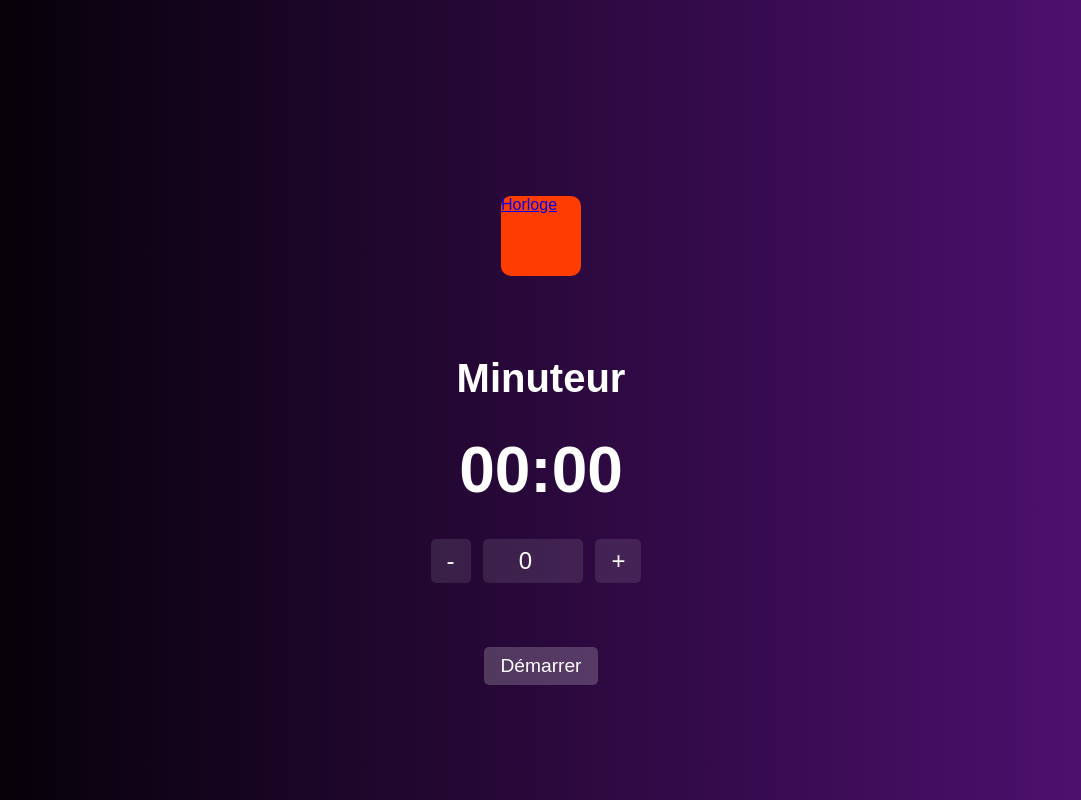
After one commit to Ibrahimpalisse/O-clock, a PHP site: page /minuteur/minuteur.php in a window 1280 px wide. The commit adds this page. Shown: the whole page, without its empty margins (99-1180 px from the left). Run offline with PHP 8.4, Linux system fonts and the light colour scheme.

Commit message:
j'ai fini le minuteur

```diff
--- /dev/null
+++ b/Nav/nav.php
@@ -0,0 +1,10 @@
+<nav>
+  <section class="choix">
+            <?php if(basename($_SERVER['PHP_SELF']) !== 'minuteur.php'): ?>
+                <div class="cont"><a href="./minuteur/minuteur.php">Minuteur</a></div>
+            <?php endif; ?>
+            <?php if(basename($_SERVER['PHP_SELF']) !== 'index.php'): ?>
+                <div class="cont"><a href="../index.php">Horloge</a></div>
+            <?php endif; ?>
+   </section>
+</nav>
--- /dev/null
+++ b/assets/css/nav.css
@@ -0,0 +1,15 @@
+.choix{
+    display: flex;
+    align-items: center;
+    justify-content: center;
+    padding: 10vh;
+}
+.cont{
+    width: 80px;
+    height: 80px;
+    background-color:rgba(255,61, 0.15);
+    border-radius: 10px;
+    margin: 0 10px;
+    display: flex;
+
+}
--- /dev/null
+++ b/assets/css/style_minuteur.css
@@ -0,0 +1,70 @@
+* {
+    margin: 0;
+    padding: 0;
+    box-sizing: border-box;
+    font-family: 'Poppins', sans-serif;
+}
+
+.timer-container {
+    width: 100%;
+    min-height: 100vh;
+    background: linear-gradient(to right, #000000, #531177);
+    color: #fff;
+    position: relative;
+    display: flex;
+    flex-direction: column;
+    align-items: center;
+    justify-content: center;
+}
+
+h1 {
+    font-size: 2.5rem;
+    margin-bottom: 2rem;
+}
+
+.timer-controls {
+    margin-right: 10px;
+    margin-bottom: 2rem;
+}
+
+.timer-controls button {
+    font-size: 1.5rem;
+    padding: 0.5rem 1rem;
+    margin: 0 0.5rem;
+    background-color: rgba(255, 255, 255, 0.1);
+    border: none;
+    color: #fff;
+    cursor: pointer;
+    border-radius: 5px;
+}
+
+#time-input {
+    font-size: 1.5rem;
+    width: 100px;
+    text-align: center;
+    background-color: rgba(255, 255, 255, 0.1);
+    border: none;
+    color: #fff;
+    padding: 0.5rem;
+    border-radius: 5px;
+}
+
+.timer-actions {
+    margin-top: 2rem;
+}
+
+#start-stop-btn {
+    font-size: 1.2rem;
+    padding: 0.5rem 1rem;
+    background-color: rgba(255, 255, 255, 0.2);
+    border: none;
+    color: #fff;
+    cursor: pointer;
+    border-radius: 5px;
+}
+
+#time-display {
+    font-size: 4rem;
+    font-weight: bold;
+    margin-bottom: 2rem;
+}
--- a/Horloge/script/recupe_hrs.js
+++ b/assets/js/recupe_heur.js
@@ -4,6 +4,7 @@ let seconds = document.getElementById('seconds');
 
 function updateClock() {
     let now = new Date();
+    console.log(now);
 
     hours.textContent = now.getHours().toString().padStart(2, '0');
     minutes.textContent = now.getMinutes().toString().padStart(2, '0');
--- /dev/null
+++ b/assets/js/script_minuteur.js
@@ -0,0 +1,59 @@
+let timer;
+let isRunning = false;
+let timeRemaining = 0;
+
+const timeInput = document.getElementById('time-input');
+const timeDisplay = document.getElementById('time-display');
+const startStopBtn = document.getElementById('start-stop-btn');
+
+// Fonction pour afficher le temps restant dans un format MM:SS
+function updateDisplay() {
+    let minutes = Math.floor(timeRemaining / 60);
+    let seconds = timeRemaining % 60;
+    timeDisplay.textContent = `${minutes.toString().padStart(2, '0')}:${seconds.toString().padStart(2, '0')}`;
+}
+
+// Augmenter le temps d'une minute
+document.getElementById('increase-time').addEventListener('click', () => {
+    timeInput.value = parseInt(timeInput.value) + 1;
+});
+
+// Diminuer le temps d'une minute
+document.getElementById('decrease-time').addEventListener('click', () => {
+    if (timeInput.value > 0) {
+        timeInput.value = parseInt(timeInput.value) - 1;
+    }
+});
+
+// Démarrer ou arrêter le minuteur avec un seul bouton
+startStopBtn.addEventListener('click', () => {
+    if (!isRunning) {
+        startTimer();
+    } else {
+        stopTimer();
+    }
+});
+
+// Démarrer le minuteur
+function startTimer() {
+    timeRemaining = parseInt(timeInput.value) * 60;
+    updateDisplay();
+    isRunning = true;
+    startStopBtn.textContent = 'Arrêter';  // Changer le texte en "Arrêter"
+    timer = setInterval(() => {
+        if (timeRemaining > 0) {
+            timeRemaining--;
+            updateDisplay();
+        } else {
+            stopTimer();
+            alert('Le temps est écoulé !');
+        }
+    }, 1000);
+}
+
+// Arrêter le minuteur
+function stopTimer() {
+    clearInterval(timer);
+    isRunning = false;
+    startStopBtn.textContent = 'Démarrer';  // Revenir à "Démarrer"
+}
--- /dev/null
+++ b/minuteur/minuteur.php
@@ -0,0 +1,29 @@
+<!DOCTYPE html>
+<html lang="fr">
+<head>
+    <meta charset="UTF-8">
+    <meta name="viewport" content="width=device-width, initial-scale=1.0">
+    <title>Minuteur</title>
+    <link rel="stylesheet" href="../assets/css/nav.css?<?php echo time(); ?>">
+    <link rel="stylesheet" href="../assets/css/style_minuteur.css?<?php echo time(); ?>">
+</head>
+<body>
+
+<section class="timer-container">
+    <?php include('../Nav/nav.php'); ?>
+    <h1>Minuteur</h1>
+    <div id="time-display">00:00</div>
+    <div class="timer-controls">
+        <button id="decrease-time">-</button>
+        <input type="number" id="time-input" min="0" value="0">
+        <button id="increase-time">+</button>
+    </div>
+    <div class="timer-actions">
+        <button id="start-stop-btn">Démarrer</button>
+    </div>
+
+</section>
+
+<script src="../assets/js/script_minuteur.js"></script>
+</body>
+</html>
```
Also changed, not shown: assets/css/style_horloge.css (renamed from Horloge/style/style.css, +0 -26 lines), index.php (+7 -4 lines), 1 other file.
